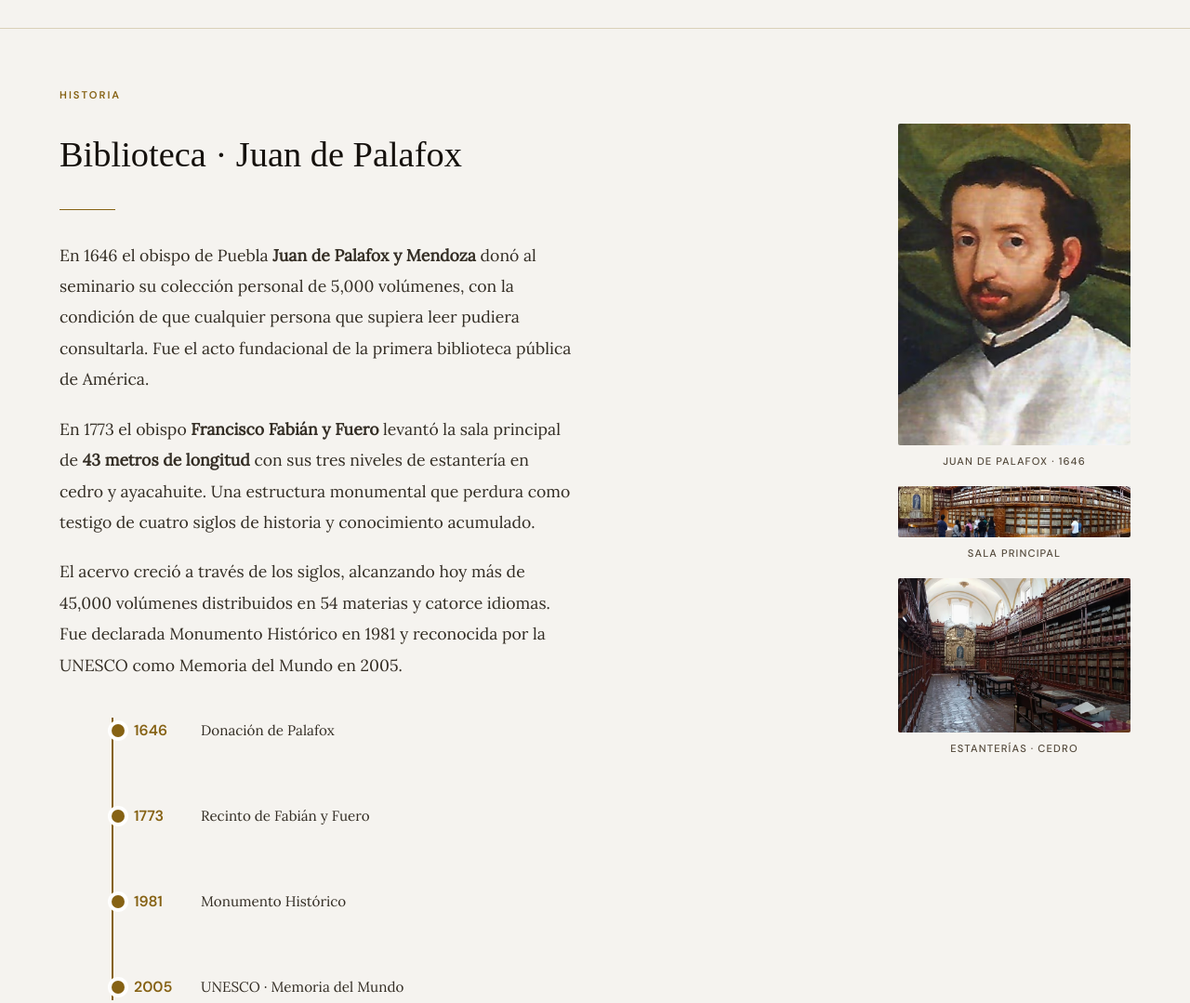
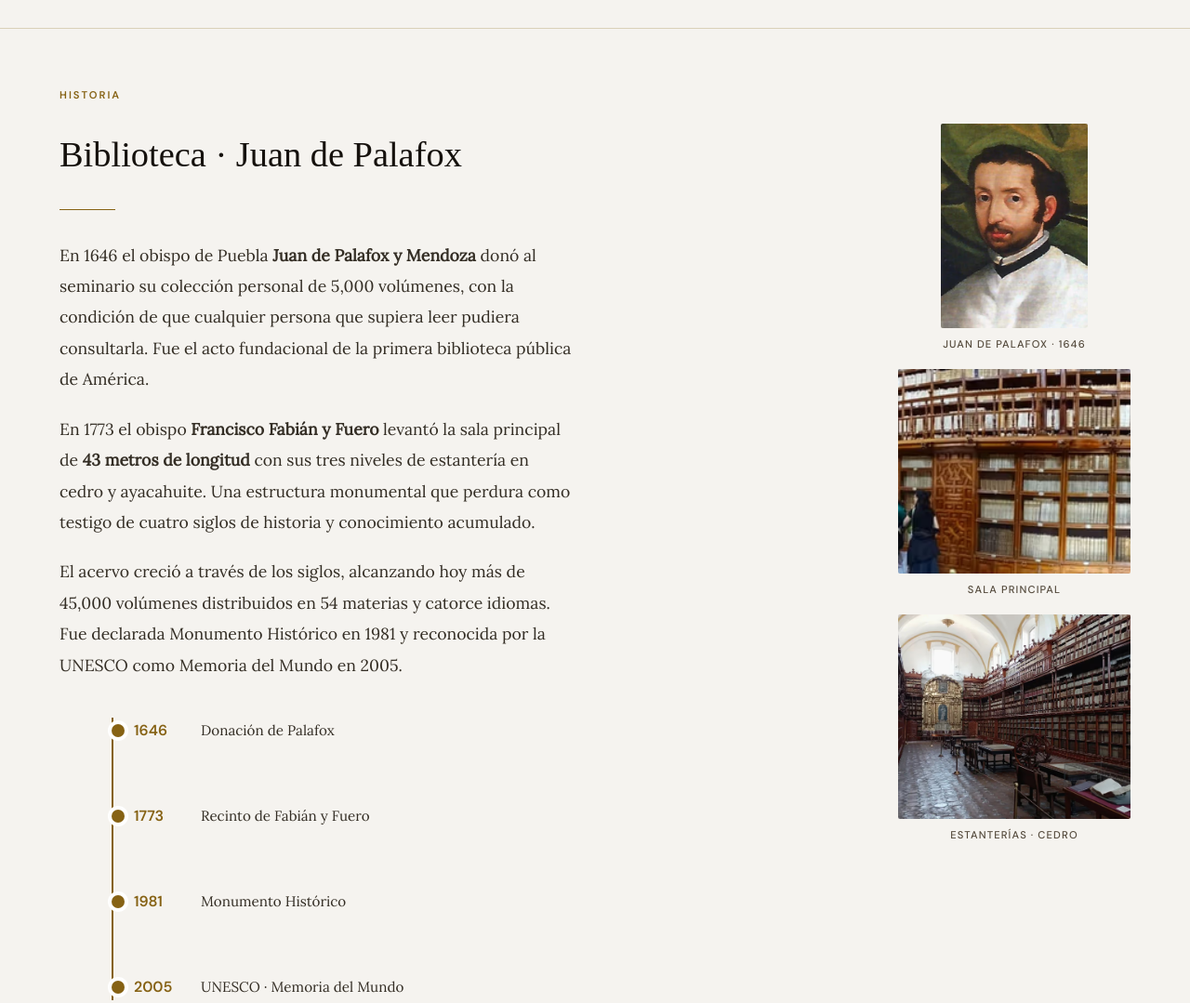
Before and after one commit to abarriuso/palafoxiana-redesign, a website with bundled scripts: page index.html in a window 1280 px wide. Shown: the part 2280-3359 px from the top of the page at 93% size. Built offline with nearby package versions, Linux system fonts and the light colour scheme; files whose address does not match are found by name.

Commit message:
fix: historia imágenes — object-fit:cover con altura fija 220px
Panoramas (frenteinterior 4.55:1) ya no quedan como tiras finas

```diff
--- a/styles.css
+++ b/styles.css
@@ -1109,8 +1109,9 @@ header.scrolled{
 
 .historia-figure img{
   width:100%;
-  height:auto;
-  object-fit:contain;
+  height:220px;
+  object-fit:cover;
+  object-position:center;
   display:block;
   border-radius:2px;
   margin-bottom:.5rem;
```
